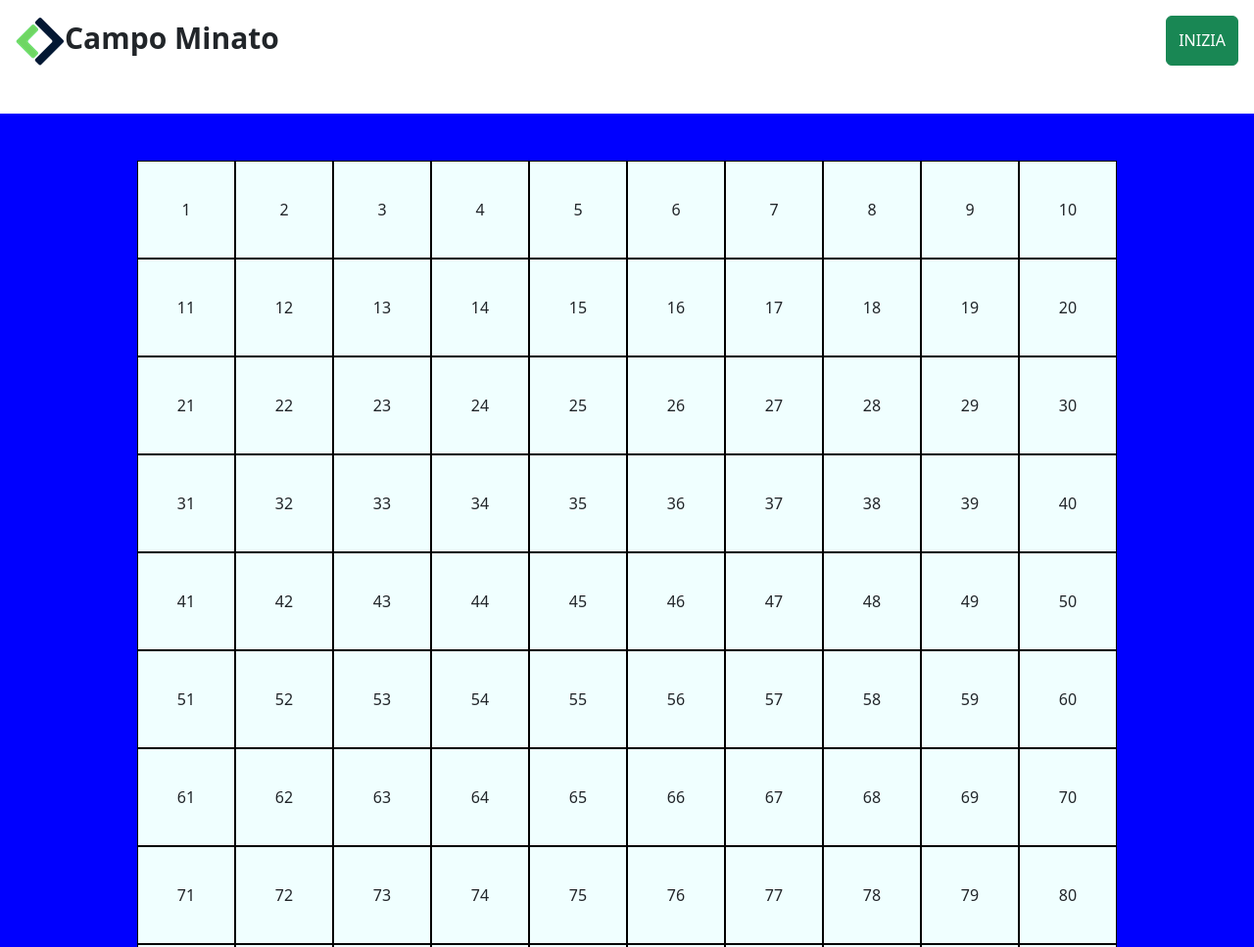
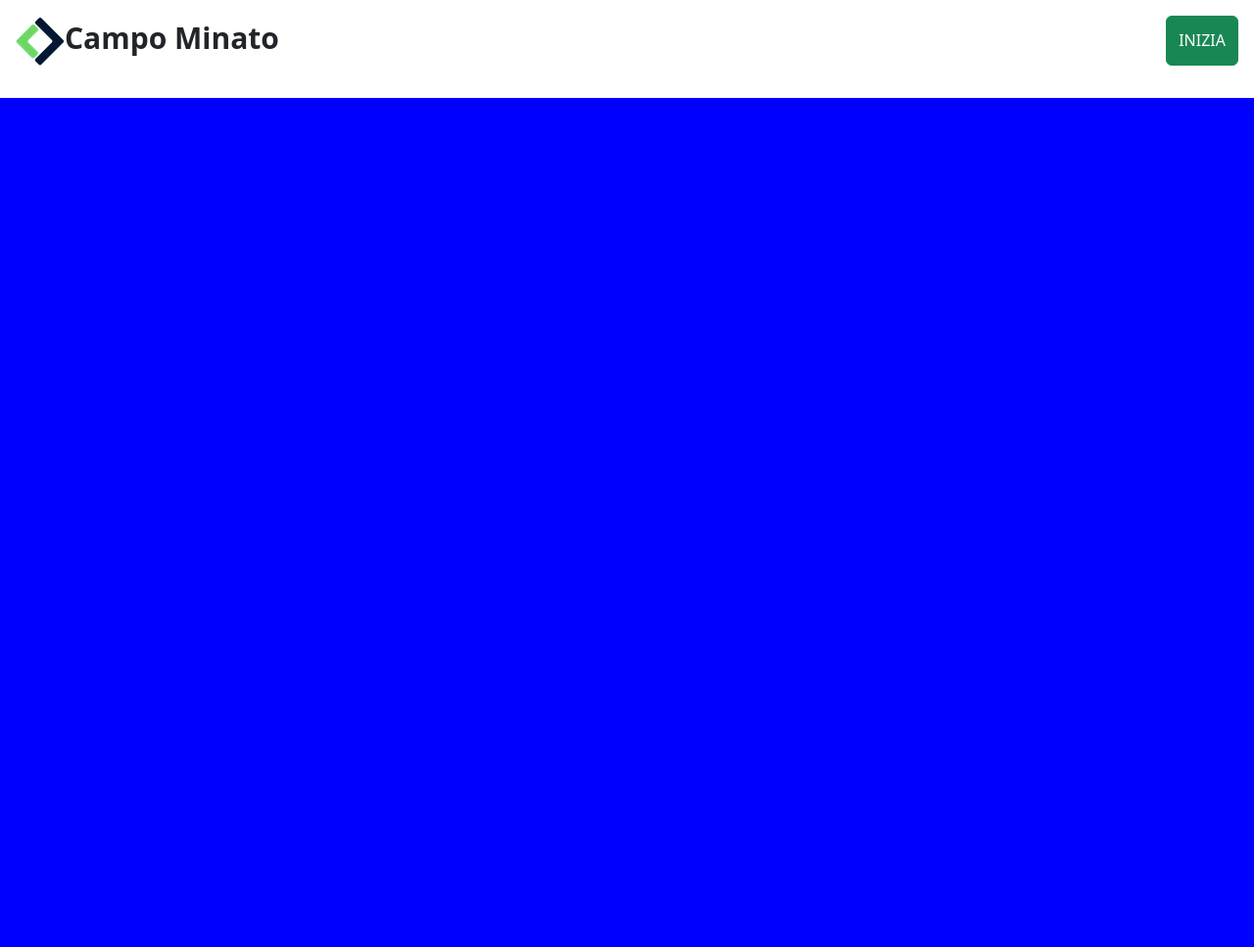
Before and after one commit to n3ndo/js-campominato-grid, a plain HTML site: page index.html in a window 1280 px wide. Shown: the top 967 px of the page at 98% size. After the commit the page ends 800 px from the top, so only its background shows below. Drawn offline with nearby package versions, Linux system fonts and the light colour scheme.

Commit message:
[UPDATE] added working button, fixed main's layout

```diff
--- a/css/style.css
+++ b/css/style.css
@@ -8,10 +8,6 @@ header{
     width: 100%;
     height: 100px;
     background-color: white;
-}
-main{
-    width: 100%;
-    background-color: blue;
 }
 
 #grid{
@@ -36,3 +32,7 @@ main{
 .f-wrap{
     flex-wrap: wrap;
 }
+
+.bg-blue{
+    background-color: blue;
+}
--- a/index.html
+++ b/index.html
@@ -7,19 +7,19 @@
     <link href="https://cdn.jsdelivr.net/npm/bootstrap@5.3.2/dist/css/bootstrap.min.css" rel="stylesheet" integrity="sha384-T3c6CoIi6uLrA9TneNEoa7RxnatzjcDSCmG1MXxSR1GAsXEV/Dwwykc2MPK8M2HN" crossorigin="anonymous">
     <link rel="stylesheet" href="./css/style.css">
 </head>
-<body>
+<body class="bg-blue">
     <header>
-        <div class="d-flex justify-content-between mt-3 px-3">
+        <div class="d-flex justify-content-between pt-3 px-3">
             <span class="font-size-30 fw-semibold "><img src="./img/Logo.png" alt="Logo">Campo Minato</span>
             <button id="btn" class="btn btn-success text-white text-uppercase">inizia</button>
         </div>
     </header>
-    <main>
-        <div class="d-flex justify-content-center py-5">
-            <div id="grid">
+        <main>
+            <div class="d-flex justify-content-center py-5">
+                <div id="grid">
+                </div>
             </div>
-        </div>
-    </main>
+        </main>
     <script type="text/javascript" src="./js/script.js"></script>
 </body>
 </html>
--- a/js/script.js
+++ b/js/script.js
@@ -1,3 +1,5 @@
+
+
 function cell(){
     const element = document.createElement("div");
     element.classList.add("square");
@@ -6,9 +8,17 @@ function cell(){
 }
 
 const grid = document.getElementById("grid");
+function createGrid(){
+    document.getElementById("grid").innerHTML = "";
 
-for(let i=1; i<=100; i++){
-    let square = cell();
-    square.textContent = i;
-    grid.appendChild(square);
+    for(let i=1; i<=100; i++){
+        let square = cell();
+        square.textContent = i;
+        grid.appendChild(square);
+    }
 }
+
+
+document.getElementById("btn").addEventListener("click", function(){
+    createGrid();
+})
```
